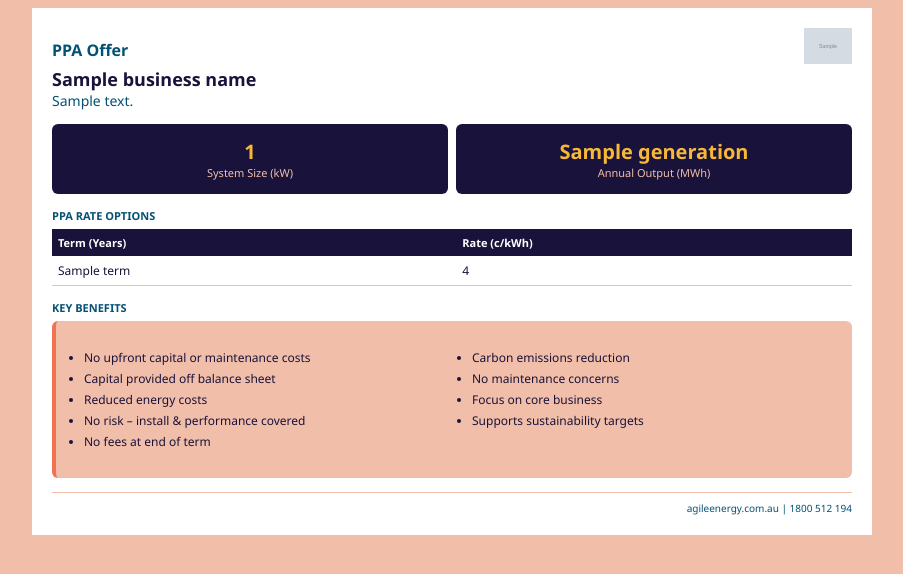
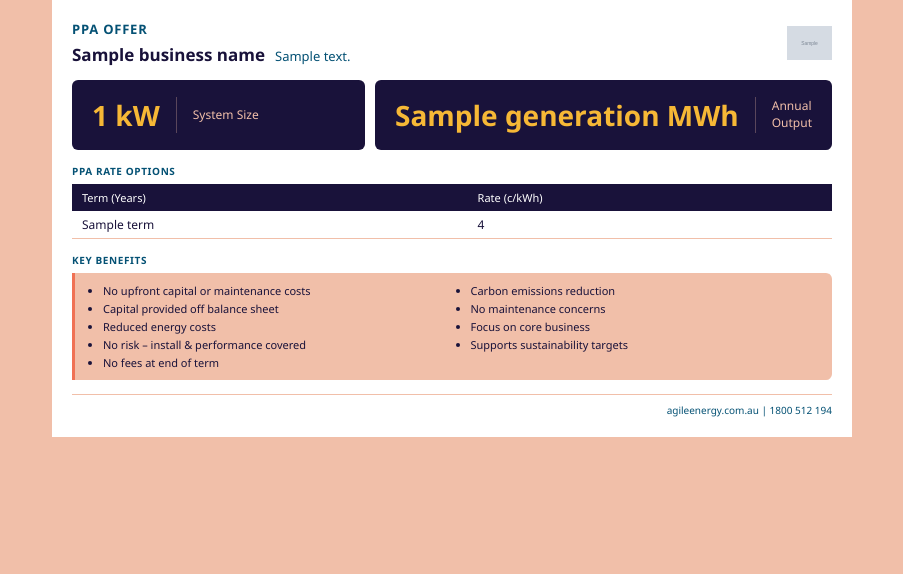
Before and after one commit to kapoorhyatt/Agile-Energy-PPA-Calculator, a Flask app: template templates/ppa_pdf.html in a window 1280 px wide. Shown: the top 574 px of the page, without its empty margins (188-1091 px from the left). Run offline with Flask 3, Linux system fonts and the light colour scheme; the template is opened without the code that fills it: most values are stand-ins (such as "Sample title", 1, 10 or a date in 2020); grey boxes marked "Sample" are stand-in pictures.

Commit message:
Update code

```diff
--- a/templates/ppa_pdf.html
+++ b/templates/ppa_pdf.html
@@ -7,10 +7,14 @@
 <style>
 @page { size: A4; margin: 12mm; }
 
+* { box-sizing: border-box; margin: 0; padding: 0; }
+
 body {
     font-family: 'Segoe UI', Arial, sans-serif;
     background: #F1BFA9;
     color: #19123A;
+    -webkit-print-color-adjust: exact;
+    print-color-adjust: exact;
 }
 
 .page {
@@ -24,65 +28,87 @@
 .header {
     display: flex;
     justify-content: space-between;
-    align-items: flex-start;
+    align-items: center;
     margin-bottom: 14px;
 }
 
-.header h1 {
-    font-size: 16px;
+.header-left h1 {
+    font-size: 13px;
     color: #045174;
-    margin-bottom: 6px;
+    font-weight: 600;
+    text-transform: uppercase;
+    letter-spacing: 0.06em;
+    margin-bottom: 5px;
 }
 
-/* BIGGER CLIENT TEXT */
+.client-row {
+    display: flex;
+    align-items: baseline;
+    gap: 10px;
+}
+
 .client {
-    font-size: 18px;
+    font-size: 17px;
     font-weight: 600;
     color: #19123A;
 }
 
 .address {
-    font-size: 14px;
+    font-size: 13px;
     color: #045174;
 }
 
 .logo {
-    height: 36px;
+    height: 34px;
+    object-fit: contain;
 }
 
-/* KPI STRIP */
+/* KPI BOXES */
 .top-kpis {
     display: grid;
     grid-template-columns: 1fr 1fr;
-    gap: 8px;
+    gap: 10px;
     margin-bottom: 14px;
 }
 
 .kpi {
     background: #19123A;
-    padding: 14px;
+    padding: 16px 20px;
     border-radius: 6px;
-    text-align: center;
+    display: flex;
+    align-items: center;
+    gap: 16px;
 }
 
-.kpi strong {
-    font-size: 20px;
+.kpi-value {
+    font-size: 28px;
+    font-weight: 600;
     color: #F6B836;
+    white-space: nowrap;
 }
 
-.kpi span {
-    display: block;
-    font-size: 11px;
+.kpi-divider {
+    width: 1px;
+    height: 36px;
+    background: #F1BFA9;
+    opacity: 0.3;
+    flex-shrink: 0;
+}
+
+.kpi-label {
+    font-size: 12px;
     color: #F1BFA9;
+    line-height: 1.4;
 }
 
 /* SECTION TITLE */
 .section-title {
-    font-size: 11px;
+    font-size: 10px;
     margin-bottom: 6px;
     color: #045174;
     text-transform: uppercase;
     font-weight: 600;
+    letter-spacing: 0.06em;
 }
 
 /* TABLE */
@@ -96,34 +122,37 @@
     background: #19123A;
     color: #ffffff;
     font-size: 11px;
-    padding: 6px;
+    padding: 6px 10px;
     text-align: left;
+    font-weight: 500;
 }
 
 .rate-table td {
-    padding: 6px;
+    padding: 5px 10px;
     font-size: 12px;
     border-bottom: 1px solid #F1BFA9;
+    color: #19123A;
 }
 
-/* BENEFITS (2 COLUMN FOR SPACE) */
+/* BENEFITS */
 .benefits {
     background: #F1BFA9;
-    padding: 12px;
-    border-left: 4px solid #F07154;
-    border-radius: 6px;
+    padding: 10px 14px;
+    border-left: 3px solid #F07154;
+    border-radius: 0 6px 6px 0;
     margin-bottom: 14px;
 }
 
 .benefits ul {
     column-count: 2;
     column-gap: 20px;
-    padding-left: 16px;
+    padding-left: 14px;
 }
 
 .benefits li {
-    font-size: 12px;
-    margin-bottom: 4px;
+    font-size: 11px;
+    margin-bottom: 3px;
+    color: #19123A;
 }
 
 /* FOOTER */
@@ -139,15 +168,16 @@
 </head>
 
 <body>
-
 <div class="page">
 
     <!-- HEADER -->
     <div class="header">
-        <div>
+        <div class="header-left">
             <h1>PPA Offer</h1>
-            <div class="client">{{ business_name }}</div>
-            <div class="address">{{ address }}</div>
+            <div class="client-row">
+                <span class="client">{{ business_name }}</span>
+                <span class="address">{{ address }}</span>
+            </div>
         </div>
         <img src="{{ user_logo_url }}" class="logo">
     </div>
@@ -155,12 +185,14 @@
     <!-- KPIs -->
     <div class="top-kpis">
         <div class="kpi">
-            <strong>{{ system_size }}</strong>
-            <span>System Size (kW)</span>
+            <div class="kpi-value">{{ system_size }} kW</div>
+            <div class="kpi-divider"></div>
+            <div class="kpi-label">System Size</div>
         </div>
         <div class="kpi">
-            <strong>{{ generation }}</strong>
-            <span>Annual Output (MWh)</span>
+            <div class="kpi-value">{{ generation }} MWh</div>
+            <div class="kpi-divider"></div>
+            <div class="kpi-label">Annual Output</div>
         </div>
     </div>
 
@@ -201,6 +233,5 @@
     </div>
 
 </div>
-
 </body>
 </html>
```
Also changed, not shown: submissions.json (+84 -0 lines), 1 other file.
